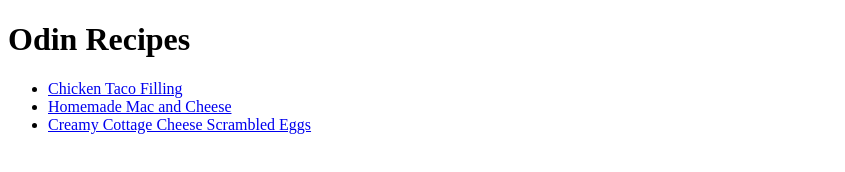
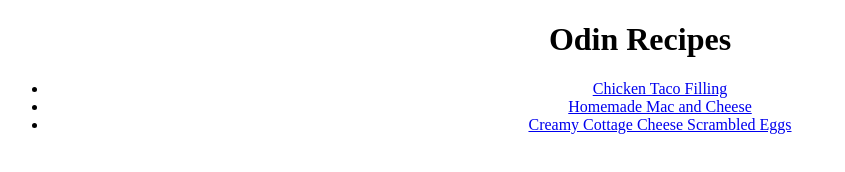
Before and after one commit to markosinjo/odin-recipes, a plain HTML site: page index.html in a window 1280 px wide. Shown: the whole page, without its empty margins (0-845 px from the left). Drawn offline with Linux system fonts and the light colour scheme.

Commit message:
Add style.css

```diff
--- a/index.html
+++ b/index.html
@@ -4,19 +4,20 @@
     <meta charset="UTF-8">
     <meta http-equiv="X-UA-Compatible" content="IE=edge">
     <meta name="viewport" content="width=device-width, initial-scale=1.0">
+    <link rel="stylesheet" href="style.css">
     <title>Recipes Page</title>
 </head>
 <body>
     <h1>Odin Recipes</h1>
     <ul>
         <li>
-            <a href="recipes/taco.html">Chicken Taco Filling</a>
+            <a class="recipe" href="recipes/taco.html">Chicken Taco Filling</a>
         </li>
         <li>
-            <a href="recipes/mac.html">Homemade Mac and Cheese</a>
+            <a class="recipe" href="recipes/mac.html">Homemade Mac and Cheese</a>
         </li>
         <li>
-            <a href="recipes/eggs.html">Creamy Cottage Cheese Scrambled Eggs</a>
+            <a class="recipe" href="recipes/eggs.html">Creamy Cottage Cheese Scrambled Eggs</a>
         </li>
     </ul>
 </body>
--- /dev/null
+++ b/style.css
@@ -0,0 +1,3 @@
+body {
+    text-align: center;
+}
```
